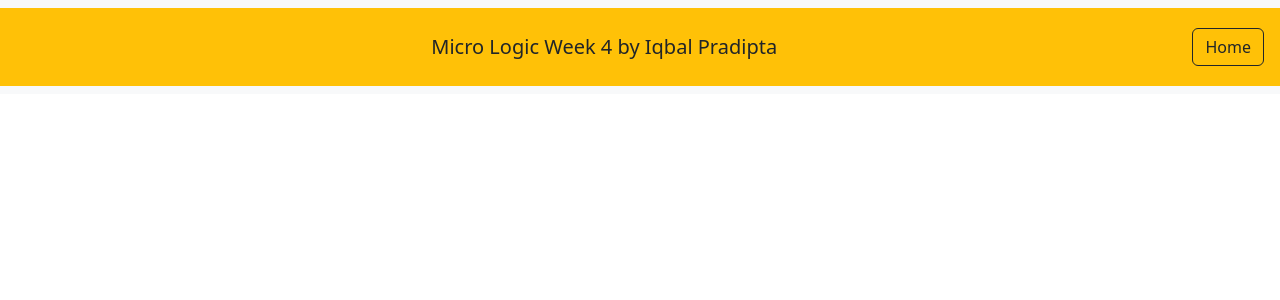
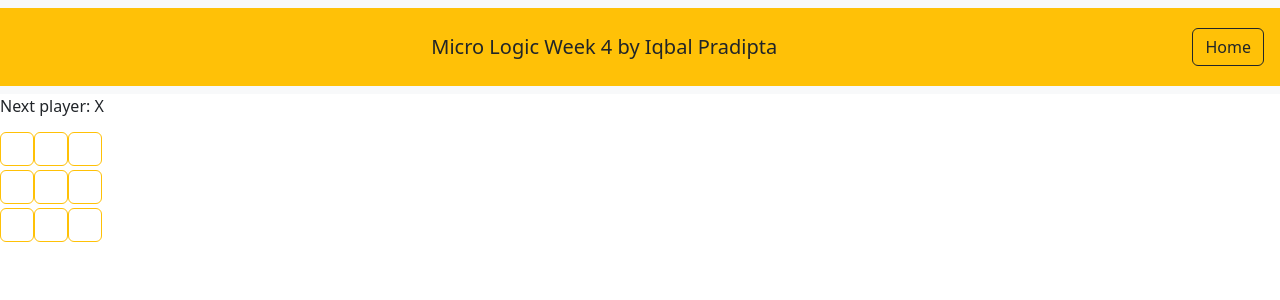
Before and after one commit to iqbalpradipta/micro-logic, a React (Vite) app: page /TicTacToe in a window 1280 px wide. Shown: the top 300 px of the page. Built offline with nearby package versions, Linux system fonts and the light colour scheme.

Commit message:
TicTacToe

```diff
--- a/src/main-content/MobileLegends.tsx
+++ b/src/main-content/MobileLegends.tsx
@@ -1,6 +1,6 @@
 import axios from "axios";
 import { useEffect, useState } from "react";
-import { Stack, Table } from "react-bootstrap";
+import { Button, Stack, Table } from "react-bootstrap";
 
 function MobileLegends() {
   const [hero, setHero] = useState<any[]>([]);
@@ -33,12 +33,12 @@ function MobileLegends() {
       <p>Search Hero:</p>
       <Stack direction="horizontal" gap={3}>
         <input type="text" name="heroId" value={searchHero} onChange={(e) => setSearchHero(e.target.value)} className="form-control" />
-        <button className="btn btn-warning" type="button" onClick={handleSearch}>
+        <Button className="btn btn-warning" type="button" onClick={handleSearch}>
           Search
-        </button>
-        <button className="btn btn-danger" type="button" onClick={handleReset}>
+        </Button>
+        <Button className="btn btn-danger" type="button" onClick={handleReset}>
           Reset
-        </button>
+        </Button>
       </Stack>
       <Table striped responsive="sm">
         <thead>
--- /dev/null
+++ b/src/main-content/TicTacToe.css
@@ -0,0 +1,91 @@
+
+* {
+    box-sizing: border-box;
+  }
+
+  body {
+    font-family: sans-serif;
+    margin: 20px;
+    padding: 0;
+  }
+
+  h1 {
+    margin-top: 0;
+    font-size: 22px;
+  }
+
+  h2 {
+    margin-top: 0;
+    font-size: 20px;
+  }
+
+  h3 {
+    margin-top: 0;
+    font-size: 18px;
+  }
+
+  h4 {
+    margin-top: 0;
+    font-size: 16px;
+  }
+
+  h5 {
+    margin-top: 0;
+    font-size: 14px;
+  }
+
+  h6 {
+    margin-top: 0;
+    font-size: 12px;
+  }
+
+  code {
+    font-size: 1.2em;
+  }
+
+  ul {
+    padding-inline-start: 20px;
+  }
+
+  * {
+    box-sizing: border-box;
+  }
+
+  body {
+    font-family: sans-serif;
+    margin: 20px;
+    padding: 0;
+  }
+
+  .square {
+    background: #fff;
+    border: 1px solid #999;
+    float: left;
+    font-size: 24px;
+    font-weight: bold;
+    line-height: 34px;
+    height: 34px;
+    margin-right: -1px;
+    margin-top: -1px;
+    padding: 0;
+    text-align: center;
+    width: 34px;
+  }
+
+  .board-row:after {
+    clear: both;
+    content: '';
+    display: table;
+  }
+
+  .status {
+    margin-bottom: 10px;
+  }
+  .game {
+    display: flex;
+    flex-direction: row;
+  }
+
+  .game-info {
+    margin-left: 20px;
+  }
--- a/src/main-content/TicTacToe.tsx
+++ b/src/main-content/TicTacToe.tsx
@@ -1,8 +1,103 @@
-function TicTacToe() {
-    return (
-        <>
-        </>
-    )
+import { useState } from "react";
+import { Button } from "react-bootstrap";
+import "./TicTacToe.css";
+
+function Square({ value, onSquareClick }: any) {
+  return (
+    <Button className="square mt-1 mx-auto" variant="outline-warning" onClick={onSquareClick}>
+      {value}
+    </Button>
+  );
 }
 
-export default TicTacToe
+function Winner(squares: any) {
+  const lines = [
+    [0, 1, 2],
+    [3, 4, 5],
+    [6, 7, 8],
+    [0, 3, 6],
+    [1, 4, 7],
+    [2, 5, 8],
+    [0, 4, 8],
+    [2, 4, 6],
+  ];
+  for (let i = 0; i < lines.length; i++) {
+    const [a, b, c] = lines[i];
+    if (squares[a] && squares[a] === squares[b] && squares[a] === squares[c]) {
+      return squares[a];
+    }
+  }
+  return null;
+}
+
+function TicTacToe({ x, squares, onPlay }: any) {
+  const handleClick = (i: any) => {
+    if (squares[i] || Winner(squares)) {
+      return;
+    }
+
+    const nextSquares = squares.slice();
+
+    if (x) {
+      nextSquares[i] = "X";
+    } else {
+      nextSquares[i] = "O";
+    }
+    onPlay(nextSquares);
+  };
+
+  const winners = Winner(squares);
+  let status: any;
+  if (winners) {
+    status = "Winner: " + winners;
+  } else {
+    status = "Next player: " + (x ? "X" : "O");
+  }
+
+  return (
+    <>
+      <div className="status">{status}</div>
+      <div className="board-row">
+        <Square value={squares[0]} onSquareClick={() => handleClick(0)} />
+        <Square value={squares[1]} onSquareClick={() => handleClick(1)} />
+        <Square value={squares[2]} onSquareClick={() => handleClick(2)} />
+      </div>
+      <div className="board-row">
+        <Square value={squares[3]} onSquareClick={() => handleClick(3)} />
+        <Square value={squares[4]} onSquareClick={() => handleClick(4)} />
+        <Square value={squares[5]} onSquareClick={() => handleClick(5)} />
+      </div>
+      <div className="board-row">
+        <Square value={squares[6]} onSquareClick={() => handleClick(6)} />
+        <Square value={squares[7]} onSquareClick={() => handleClick(7)} />
+        <Square value={squares[8]} onSquareClick={() => handleClick(8)} />
+      </div>
+    </>
+  );
+}
+
+function Game() {
+  const [x, setX] = useState(true);
+  const [history, setHistory] = useState([Array(9).fill(null)]);
+  const currentSquares = history[history.length - 1];
+
+  function handlePlay(nextSquares: any) {
+    setHistory([...history, nextSquares]);
+    setX(!x);
+  }
+
+  return (
+    <>
+      <div className="game">
+        <div className="game-board">
+          <TicTacToe x={x} squares={currentSquares} onPlay={handlePlay} />
+        </div>
+        <div className="game-info">
+          <ol>{}</ol>
+        </div>
+      </div>
+    </>
+  );
+}
+
+export default Game;
```
